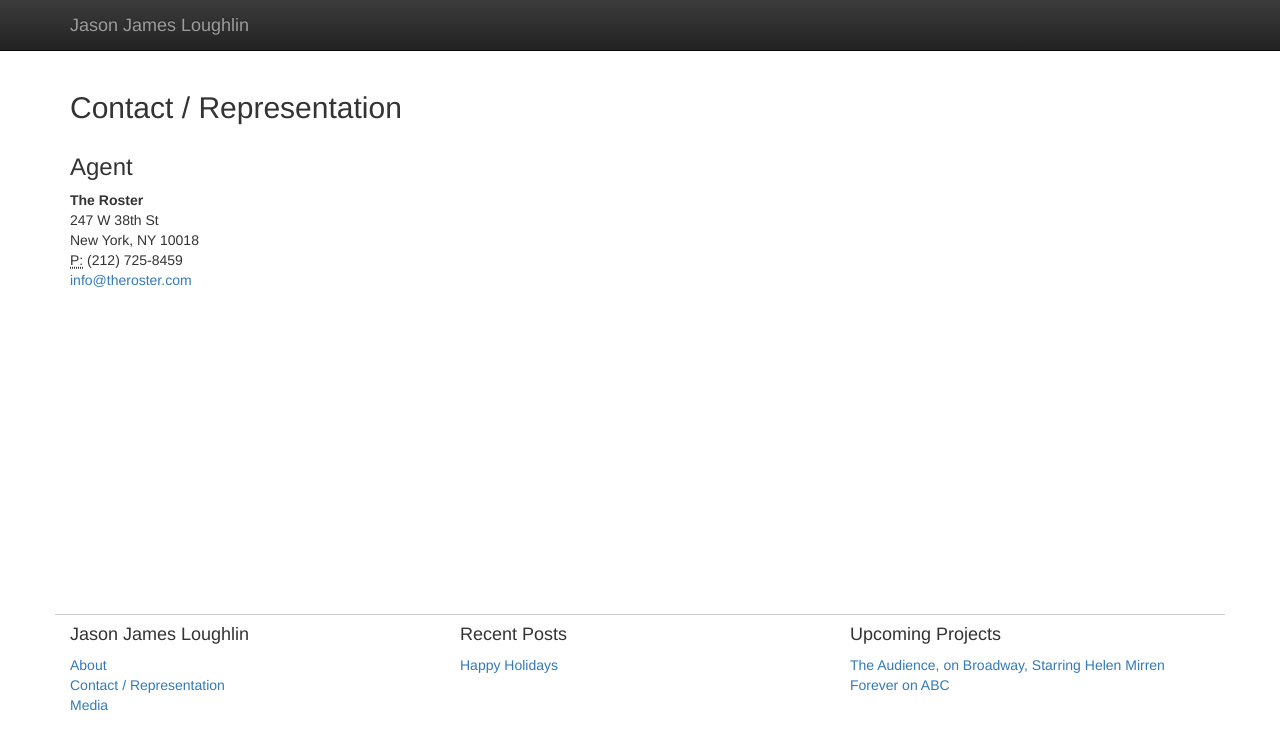
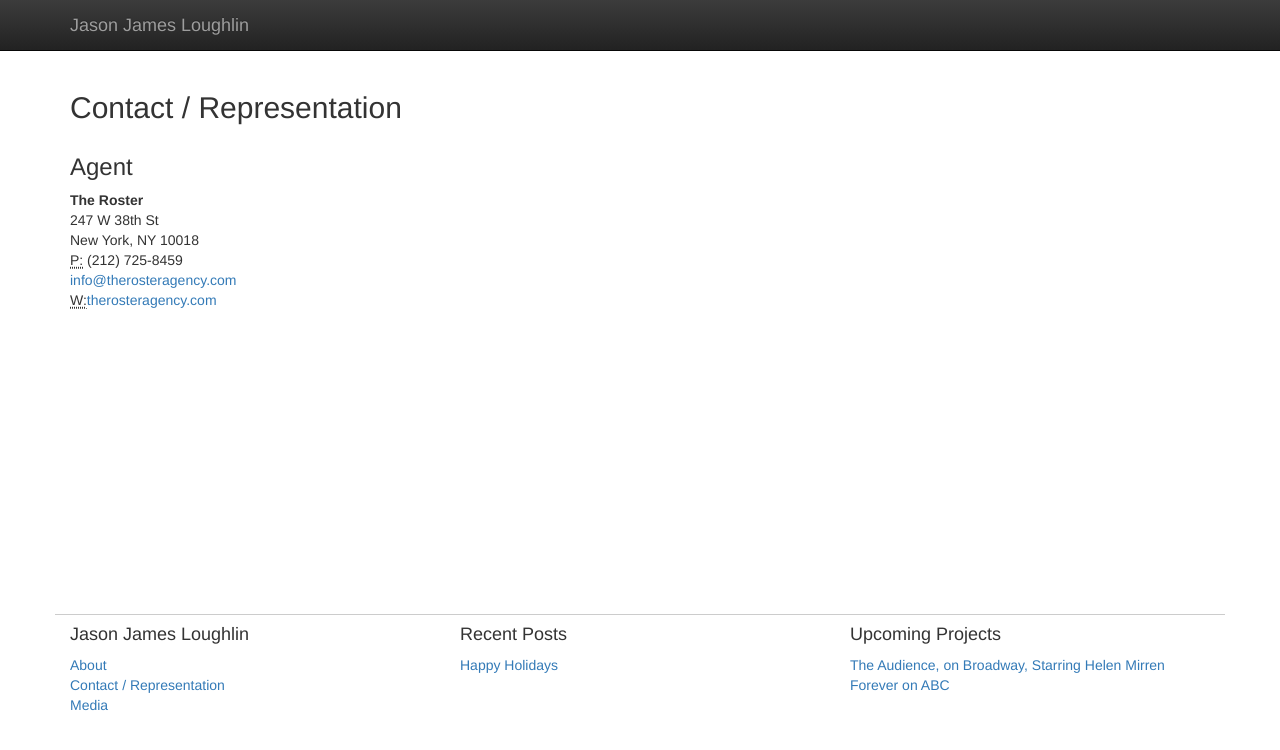
Before and after one commit to scotthelm/jasonjamesloughlin.com, a Jekyll site: the page built from contact.md, in a window 1280 px wide. Shown: the top 750 px of the page. Built offline with Jekyll 4.4.1, drawn with Linux system fonts in a browser that asks for light colours; nearby versions of some CDN libraries.

Commit message:
Update contact.md

```diff
--- a/contact.md
+++ b/contact.md
@@ -11,5 +11,6 @@ permalink: /contact/
   247 W 38th St<br>
   New York, NY 10018<br>
   <abbr title="Phone">P:</abbr> (212) 725-8459<br>
-  <a href="mailto:info@theroster.com">info@theroster.com</a>
+  <a href="mailto:info@therosteragency.com">info@therosteragency.com</a><br>
+  <abbr title="Website">W:</abbr><a href="http://www.therosteragency.com">therosteragency.com</a>
 </address>
```
